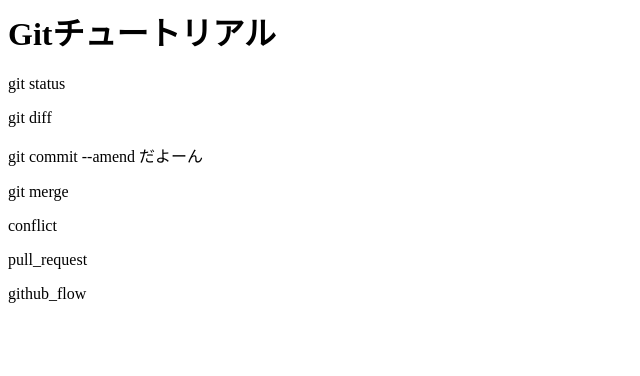
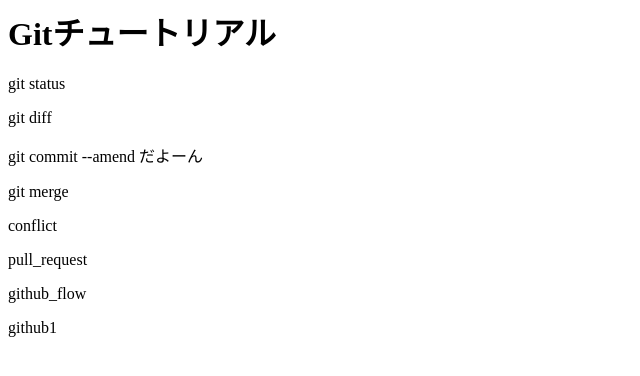
Before and after one commit to Soutaro078/github_study, a plain HTML site: page index.html in a window 1280 px wide. Shown: the full height of the page, 0-640 px from the left. Drawn offline with Linux system fonts and the light colour scheme.

Commit message:
毎日のpush作業

```diff
--- a/index.html
+++ b/index.html
@@ -6,3 +6,4 @@
 <p>conflict</p>
 <p>pull_request</p>
 <p>github_flow</p>
+<p>github1</p>
```
